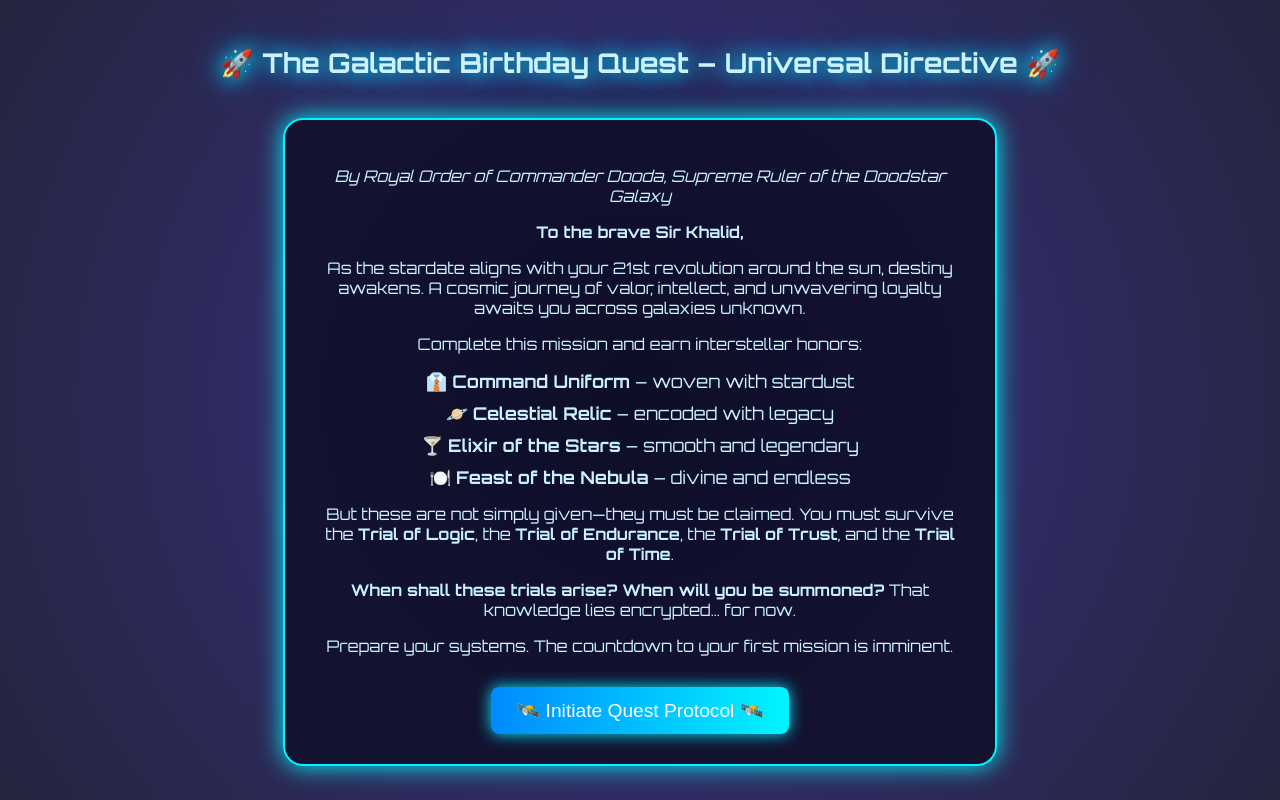
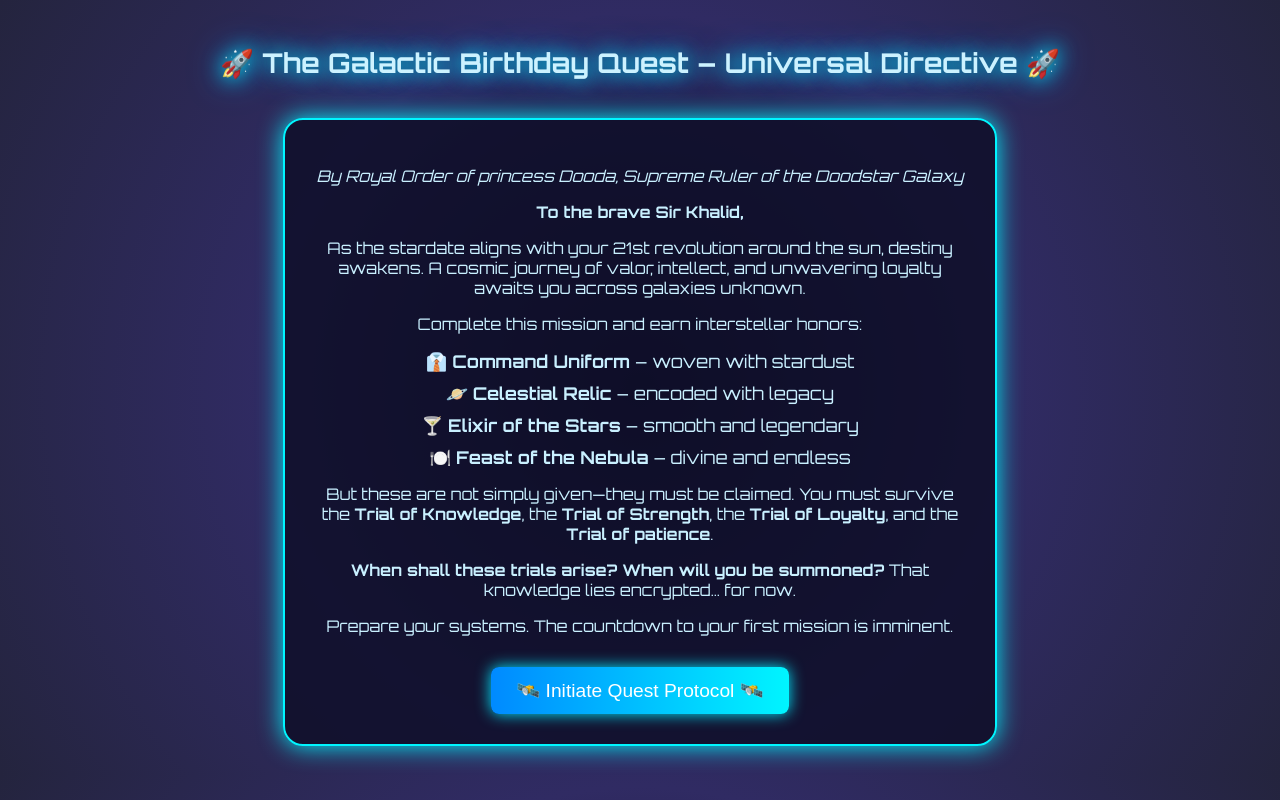
Before and after one commit to iiurara/birthday-questo, a plain HTML site: page index.html in a window 1280 px wide. Drawn offline with Linux system fonts and the light colour scheme.

Commit message:
Update index.html

```diff
--- a/index.html
+++ b/index.html
@@ -81,7 +81,7 @@
 <body>
     <h1 class="glow-text">🚀 The Galactic Birthday Quest – Universal Directive 🚀</h1>
     <div class="scroll">
-        <p><em>By Royal Order of Commander Dooda, Supreme Ruler of the Doodstar Galaxy</em></p>
+        <p><em>By Royal Order of princess Dooda, Supreme Ruler of the Doodstar Galaxy</em></p>
         <p><strong>To the brave Sir Khalid,</strong></p>
         <p>As the stardate aligns with your 21st revolution around the sun, destiny awakens.
         A cosmic journey of valor, intellect, and unwavering loyalty awaits you across galaxies unknown.</p>
@@ -92,8 +92,8 @@
             <li>🍸 <strong>Elixir of the Stars</strong> – smooth and legendary</li>
             <li>🍽️ <strong>Feast of the Nebula</strong> – divine and endless</li>
         </ul>
-        <p>But these are not simply given—they must be claimed. You must survive the <strong>Trial of Logic</strong>,
-        the <strong>Trial of Endurance</strong>, the <strong>Trial of Trust</strong>, and the <strong>Trial of Time</strong>.</p>
+        <p>But these are not simply given—they must be claimed. You must survive the <strong>Trial of Knowledge</strong>,
+        the <strong>Trial of Strength</strong>, the <strong>Trial of Loyalty</strong>, and the <strong>Trial of patience</strong>.</p>
         <p><strong>When shall these trials arise? When will you be summoned?</strong>
         That knowledge lies encrypted… for now.</p>
         <p>Prepare your systems. The countdown to your first mission is imminent.</p>
```
